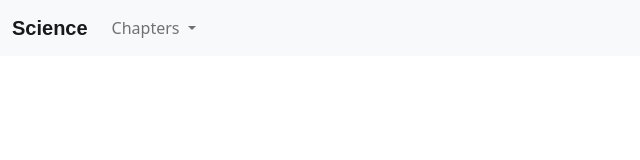
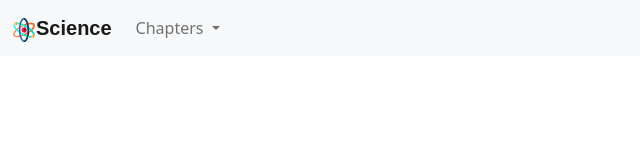
Before and after one commit to abhays72/School, a plain HTML site: page subjects/science/homepage/science.html in a window 1280 px wide. Shown: the full height of the page, 0-640 px from the left. Drawn offline with nearby package versions, Linux system fonts and the light colour scheme; files that its build step writes are made by us from their sources.

Commit message:
Update science.html

```diff
--- a/subjects/science/homepage/science.html
+++ b/subjects/science/homepage/science.html
@@ -16,7 +16,7 @@
     <!-- Nav Bar Start -->
     <nav class="navbar navbar-expand-lg navbar-light bg-light navbar-custom">
       <div class="container-fluid">
-        <a class="navbar-brand nav-header" href="science.html"><img src="images/atom.svg" alt="">Science</a>
+        <a class="navbar-brand nav-header" href="science.html"><img src="/images/atom.svg" alt="">Science</a>
         <button
           class="navbar-toggler"
           type="button"
```
